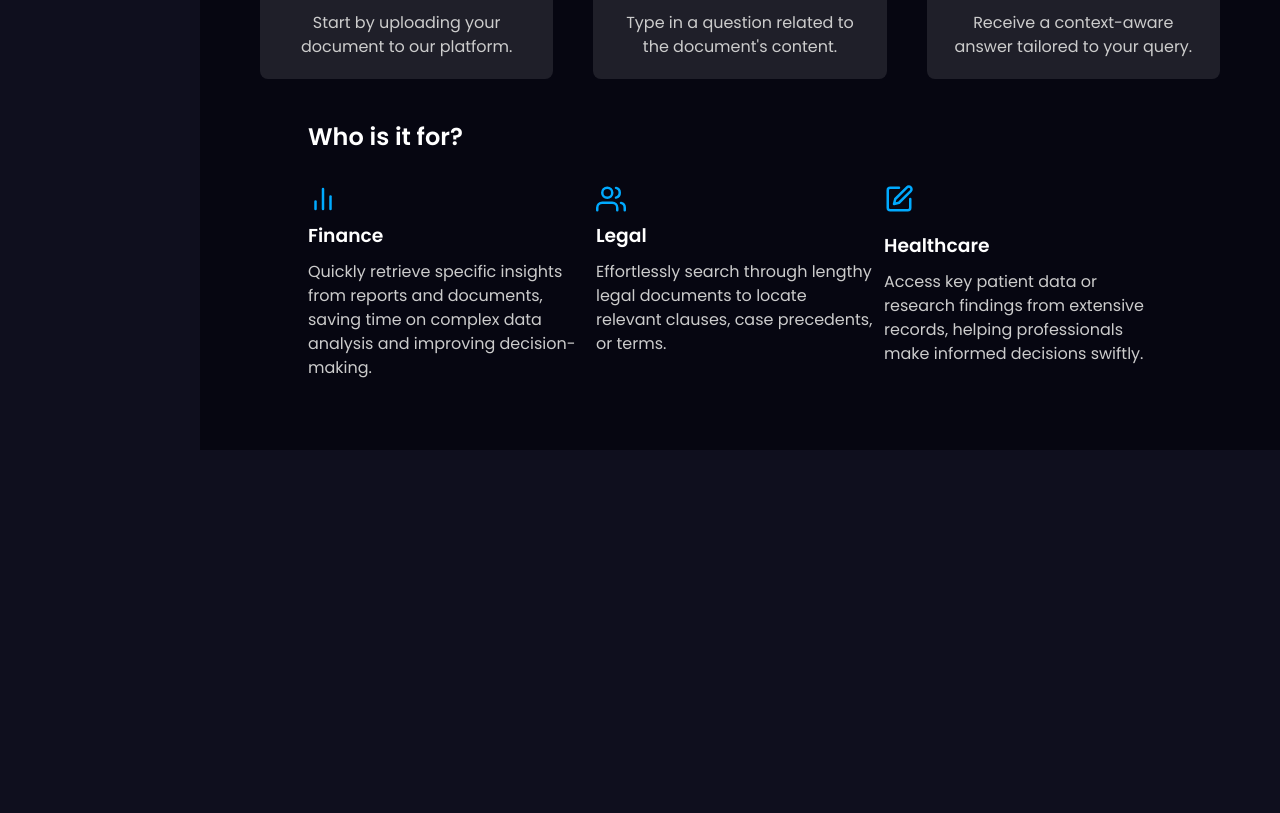
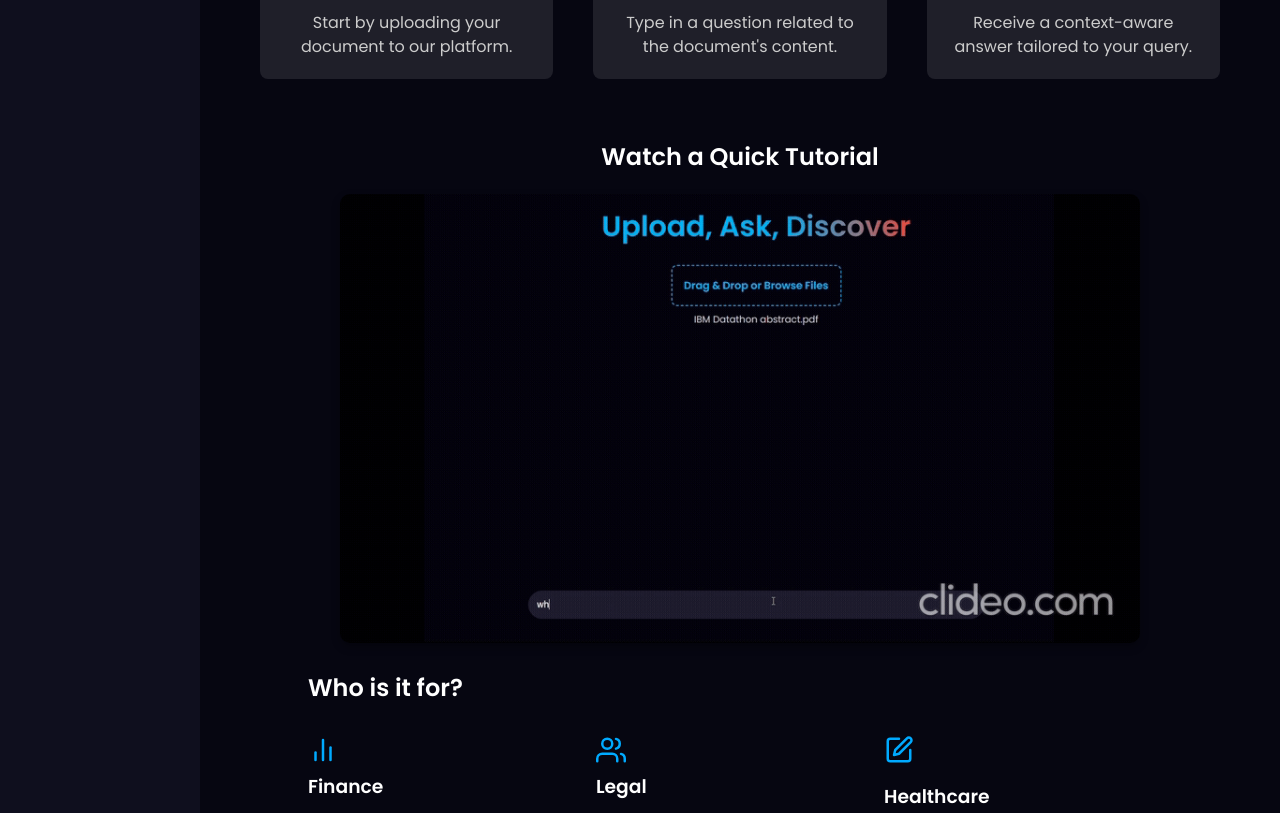
Before and after one commit to ashmit0920/knowledge-retrieval-engine, a React (Create React App) app in the folder landing-page/: page / in a window 1280 px wide. Shown: the part 740-1553 px from the top of the page. Before the commit the page ends 1190 px from the top, so only its background shows below. Built offline with nearby package versions, Linux system fonts and the light colour scheme.

Commit message:
how it works section updated

```diff
--- a/landing-page/src/components/HowItWorks.css
+++ b/landing-page/src/components/HowItWorks.css
@@ -50,3 +50,16 @@
     color: #cccccc;
     margin: 0;
   }
+
+  .gif-tutorial {
+    margin-top: 40px;
+    text-align: center;
+    color: #fff;
+  }
+
+  .tutorial-gif {
+    border-radius: 10px;
+    box-shadow: 0 4px 8px rgba(0, 0, 0, 0.3);
+    max-width: 80%;
+    height: auto;
+  }
--- a/landing-page/src/components/HowItWorks.js
+++ b/landing-page/src/components/HowItWorks.js
@@ -27,6 +27,13 @@ function HowItWorks() {
           <p>Receive a context-aware answer tailored to your query.</p>
         </div>
       </div>
+
+      {/* GIF Tutorial Section */}
+      <div className="gif-tutorial">
+        <h2>Watch a Quick Tutorial</h2>
+        <img src="/mindsyTutorial.gif" alt="How it works tutorial" className="tutorial-gif" />
+      </div>
+
     </div>
   );
 }
```
Also changed, not shown: landing-page/public/mindsyTutorial.gif (added).
